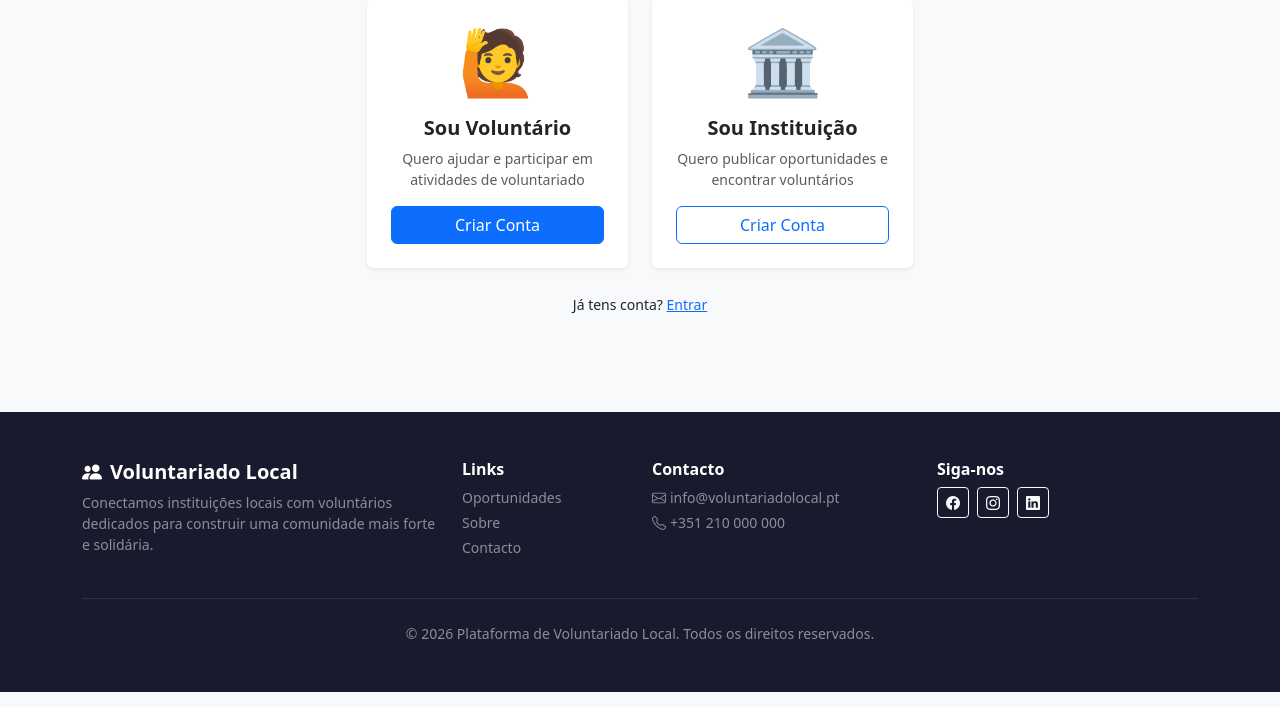
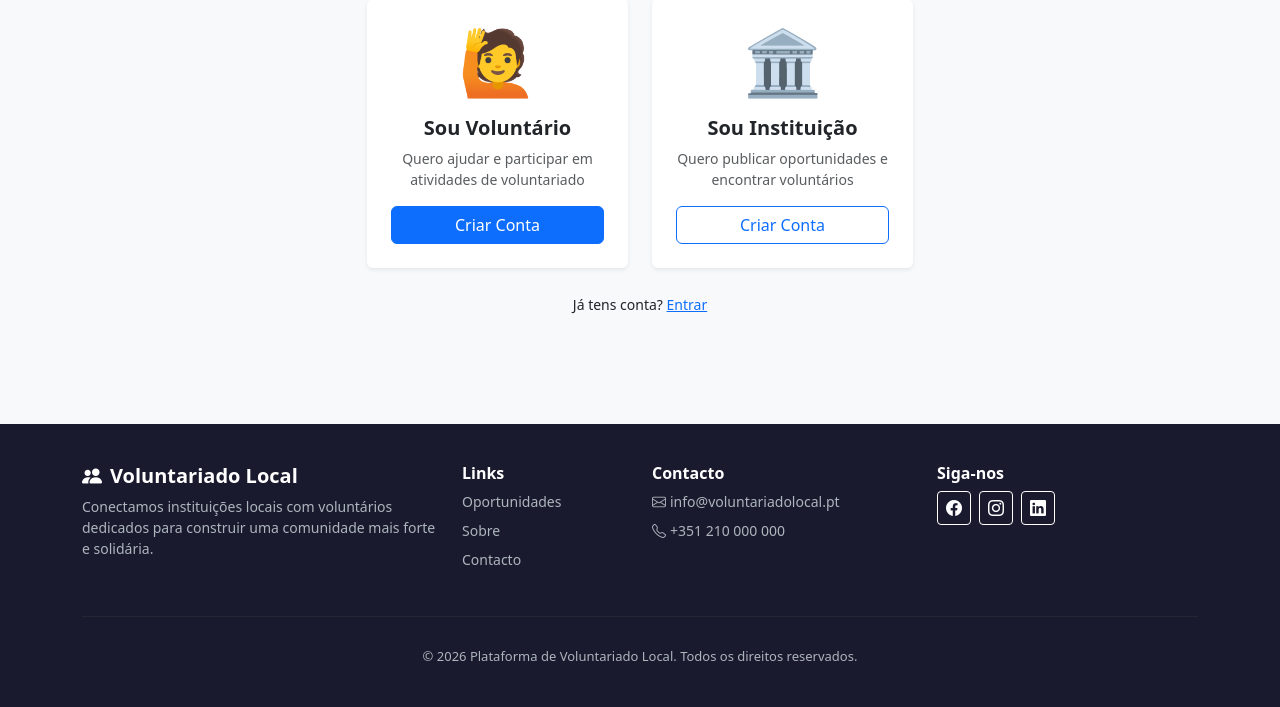
Before and after one commit to rgp200902-ctrl/voluntariado-local-plataforma, a Django app: page /registro/ in a window 1280 px wide. Shown: the part 191-898 px from the top of the page. Run offline with Django 5.2, Linux system fonts and the light colour scheme.

Commit message:
fix: footer inline styles

```diff
--- a/templates/footer.html
+++ b/templates/footer.html
@@ -1,36 +1,36 @@
-<footer class="py-5 mt-5" style="background: #1a1a2e;">
+<footer style="background: #1a1a2e; color: white; padding: 40px 0; margin-top: 60px;">
     <div class="container">
         <div class="row g-4">
             <div class="col-md-4">
-                <h5 class="fw-bold text-white"><i class="bi bi-people-fill me-2"></i>Voluntariado Local</h5>
-                <p class="small text-white-50">Conectamos instituições locais com voluntários dedicados para construir uma comunidade mais forte e solidária.</p>
+                <h5 style="font-weight: bold; color: white;"><i class="bi bi-people-fill me-2"></i>Voluntariado Local</h5>
+                <p style="font-size: 14px; color: #adb5bd;">Conectamos instituições locais com voluntários dedicados para construir uma comunidade mais forte e solidária.</p>
             </div>
             <div class="col-md-2">
-                <h6 class="fw-bold text-white">Links</h6>
-                <ul class="list-unstyled small">
-                    <li class="mb-1"><a href="{% url 'oportunidades:list' %}" class="text-decoration-none text-white-50">Oportunidades</a></li>
-                    <li class="mb-1"><a href="{% url 'core:sobre' %}" class="text-decoration-none text-white-50">Sobre</a></li>
-                    <li class="mb-1"><a href="{% url 'core:contacto' %}" class="text-decoration-none text-white-50">Contacto</a></li>
+                <h6 style="font-weight: bold; color: white;">Links</h6>
+                <ul style="list-style: none; padding: 0; font-size: 14px;">
+                    <li style="margin-bottom: 8px;"><a href="/oportunidades/" style="color: #adb5bd; text-decoration: none;">Oportunidades</a></li>
+                    <li style="margin-bottom: 8px;"><a href="/sobre/" style="color: #adb5bd; text-decoration: none;">Sobre</a></li>
+                    <li style="margin-bottom: 8px;"><a href="/contacto/" style="color: #adb5bd; text-decoration: none;">Contacto</a></li>
                 </ul>
             </div>
             <div class="col-md-3">
-                <h6 class="fw-bold text-white">Contacto</h6>
-                <ul class="list-unstyled small">
-                    <li class="mb-1 text-white-50"><i class="bi bi-envelope me-1"></i>info@voluntariadolocal.pt</li>
-                    <li class="mb-1 text-white-50"><i class="bi bi-telephone me-1"></i>+351 210 000 000</li>
+                <h6 style="font-weight: bold; color: white;">Contacto</h6>
+                <ul style="list-style: none; padding: 0; font-size: 14px;">
+                    <li style="margin-bottom: 8px; color: #adb5bd;"><i class="bi bi-envelope me-1"></i>info@voluntariadolocal.pt</li>
+                    <li style="margin-bottom: 8px; color: #adb5bd;"><i class="bi bi-telephone me-1"></i>+351 210 000 000</li>
                 </ul>
             </div>
             <div class="col-md-3">
-                <h6 class="fw-bold text-white">Siga-nos</h6>
-                <div class="d-flex gap-2">
-                    <a href="#" class="btn btn-outline-light btn-sm"><i class="bi bi-facebook"></i></a>
-                    <a href="#" class="btn btn-outline-light btn-sm"><i class="bi bi-instagram"></i></a>
-                    <a href="#" class="btn btn-outline-light btn-sm"><i class="bi bi-linkedin"></i></a>
+                <h6 style="font-weight: bold; color: white;">Siga-nos</h6>
+                <div style="display: flex; gap: 8px;">
+                    <a href="#" style="border: 1px solid white; border-radius: 4px; padding: 4px 8px; color: white; text-decoration: none;"><i class="bi bi-facebook"></i></a>
+                    <a href="#" style="border: 1px solid white; border-radius: 4px; padding: 4px 8px; color: white; text-decoration: none;"><i class="bi bi-instagram"></i></a>
+                    <a href="#" style="border: 1px solid white; border-radius: 4px; padding: 4px 8px; color: white; text-decoration: none;"><i class="bi bi-linkedin"></i></a>
                 </div>
             </div>
         </div>
-        <hr class="my-4 border-secondary">
-        <div class="text-center small text-white-50">
+        <hr style="border-color: #444; margin: 30px 0;">
+        <div style="text-align: center; font-size: 13px; color: #adb5bd;">
             &copy; 2026 Plataforma de Voluntariado Local. Todos os direitos reservados.
         </div>
     </div>
```
